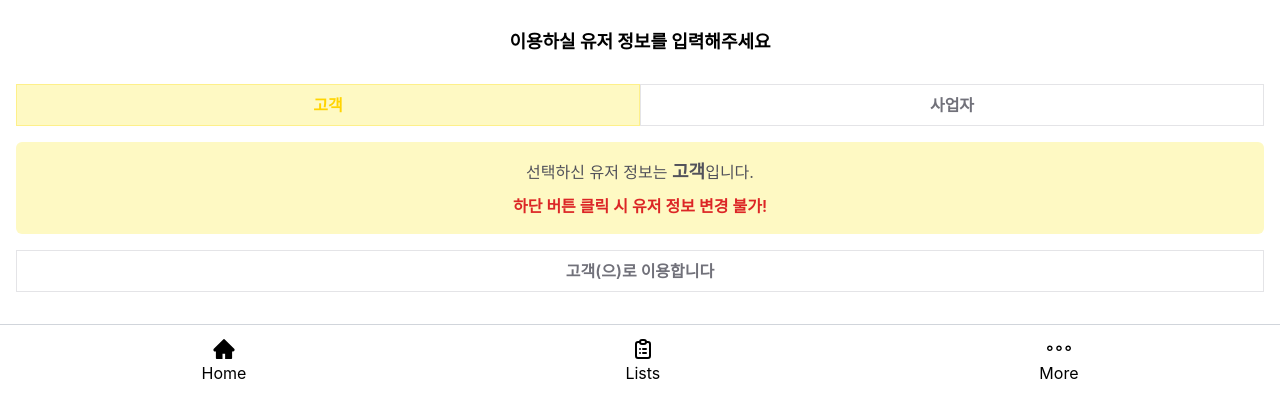
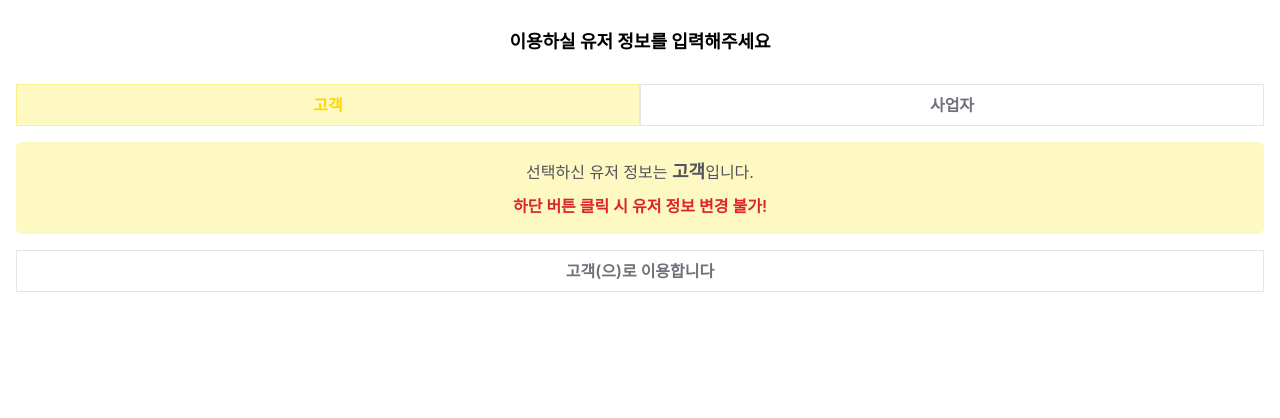
Before and after one commit to haejwo/haejwo-react-frontend, a React (Create React App) app: page /user in a window 1280 px wide. Shown: the top 418 px of the page. Built offline with nearby package versions, Linux system fonts and the light colour scheme; no server answers.

Commit message:
chore: Show Navbar component along paths

```diff
--- a/src/App.js
+++ b/src/App.js
@@ -1,12 +1,15 @@
 import './App.css';
-import { Outlet } from 'react-router-dom';
+import { Outlet, useLocation } from 'react-router-dom';
 import Navbar from './components/Navbar/Navbar';
 
 function App() {
+  const location = useLocation();
+  const showPaths = ['/', '/profile'];
+  const showNavbar = showPaths.includes(location.pathname);
   return (
     <>
       <Outlet/>
-      <Navbar/>
+      {showNavbar && <Navbar/>}
     </>
   );
 }
```
